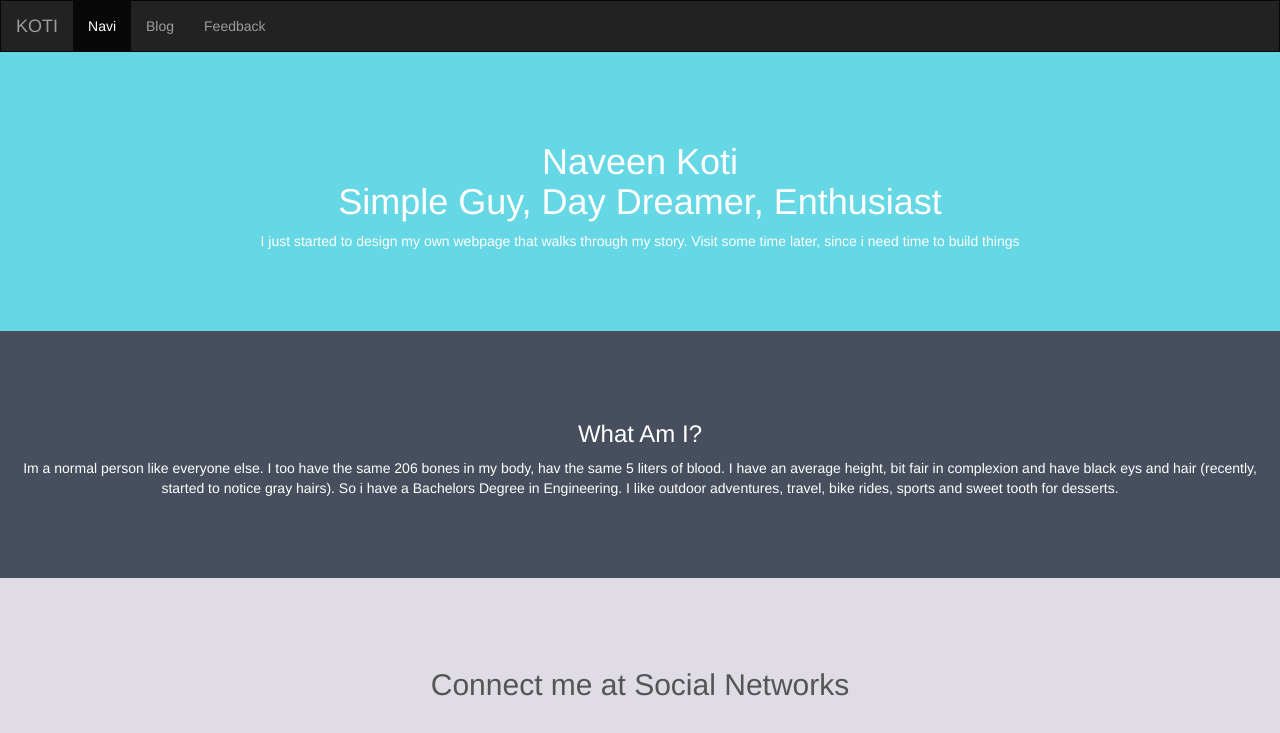
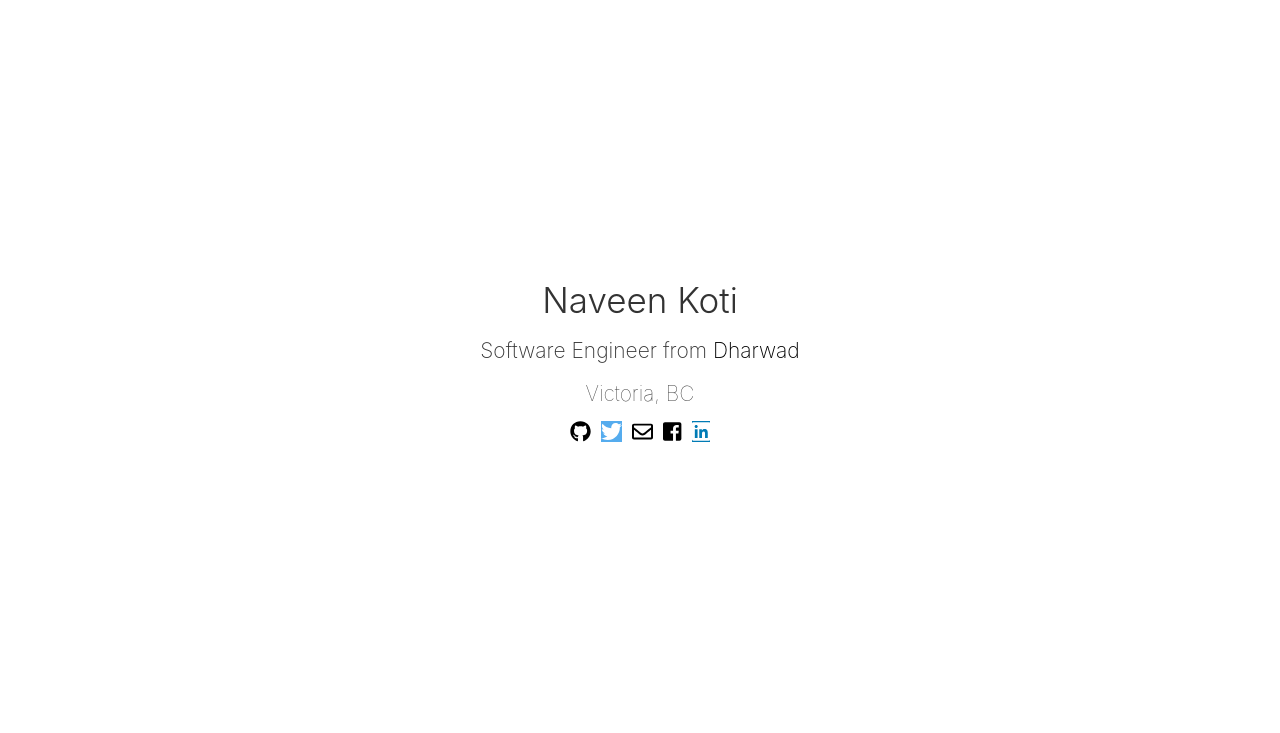
Before and after one commit to NaveenKoti/naveenkoti.github.io, a Jekyll site: the page built from index.html, in a window 1280 px wide. Shown: the top 733 px of the page. Built offline with Jekyll 4.4.1, drawn with Linux system fonts in a browser that asks for light colours; nearby versions of some CDN libraries; comment, search, counter and statistics services are not loaded; some of the changed text lies outside the part shown.

Commit message:
Update index.html
New Changes

```diff
--- a/index.html
+++ b/index.html
@@ -2,7 +2,7 @@
 layout: default
 title: Naveen Koti, Day Dreamer
 ---
-<nav class="navbar navbar-inverse">
+<!--<nav class="navbar navbar-inverse">
   <div class="container-fluid">
     <div class="navbar-header">
       <button type="button" class="navbar-toggle" data-toggle="collapse" data-target="#myNavbar">
@@ -69,4 +69,85 @@ title: Naveen Koti, Day Dreamer
 <a href="http://www.youtube.com/naveenkoti" class="fa fa-youtube"></a>
 <a href="http://www.instagram.com/naveenkoti" class="fa fa-instagram"></a>
 <a href="http://www.pinterest.com/naveenkoti" class="fa fa-pinterest"></a>
-<a href="skype:naveenkoti?chat" class="fa fa-skype"></a>
+<a href="skype:naveenkoti?chat" class="fa fa-skype"></a>-->
+
+
+
+<!DOCTYPE html>
+<html lang="en">
+  <head>
+    <meta charset="utf-8">
+    <meta name="viewport" content="width=device-width, initial-scale=1">
+    <link rel="shortcut icon" href="favicon.ico" type="image/x-icon">
+    <link rel="icon" href="favicon.ico" type="image/x-icon">
+    <title>Chris Pouliot</title>
+    <script defer src="https://use.fontawesome.com/releases/v5.0.9/js/all.js" integrity="sha384-8iPTk2s/jMVj81dnzb/iFR2sdA7u06vHJyyLlAd4snFpCl/SnyUjRrbdJsw1pGIl" crossorigin="anonymous"></script>
+    <style>
+      body {
+        font-family: -apple-system, BlinkMacSystemFont, "Segoe UI", Roboto, Oxygen, Ubuntu, Cantarell, "Fira Sans", "Droid Sans", "Helvetica Neue", sans-serif;
+        display: flex;
+        text-align: center;
+        flex-direction: column;
+        -webkit-justify-content: center;
+        justify-content: center;
+        -webkit-align-items: center;
+        align-items: center;
+        height: 80vh;
+      }
+      h1 {
+        font-size: 2.5em;
+        font-weight: 300;
+      }
+      h2 {
+        font-size: 1.5em;
+        font-weight: 150;
+      }
+      h3 {
+        font-size: 1.5em;
+        font-weight: 100;
+      }
+      a {
+        text-decoration: none;
+        color: black;
+        display:inline-block;
+      }
+      ul {
+        list-style: none;
+        padding: 0;
+        font-size: 1.5em;
+      }
+      li {
+        display: inline-block;
+        padding: 0.1em;
+      }
+      .hover-grey *:hover {
+        color: #bababa;
+      }
+      @media screen and (max-width: 450px) {
+        h1 {
+          font-size: 1.7em;
+        }
+        h2 {
+          font-size: 1.2em;
+        }
+        h3 {
+          font-size: 1.2em;
+        }
+      }
+    </style>
+  </head>
+  <body>
+    <main>
+      <h1>Naveen Koti</h1>
+      <h2 class="hover-grey">Software Engineer from  <a href="https://en.wikipedia.org/wiki/Dharwad" title="Dharwad" target="_blank">Dharwad</a></h2>
+      <h3>Victoria, BC</h3>
+      <ul class="hover-grey">
+        <li><a href="https://www.github.com/NaveenKoti" target="_blank"><i class="fab fa-github"></i></a></li>
+        <li><a href="https://twitter.com/naveenkoti" target="_blank"><i class="fab fa-twitter"></i></a></li>
+        <li><a href="mailto:naveenkoti@gmail.com" target="_blank"><i class="far fa-envelope"></i></a></li>
+        <li><a href="https://www.facebook.com/nvnkoti" target="_blank"><i class="fab fa-facebook-square"></i></a></li>
+        <li><a href="https://www.linkedin.com/in/naveen-koti-47bb19101" target="_blank"><i class="fab fa-linkedin"></i></a></li>
+      </ul>
+    </main>
+  </body>
+</html>
```
